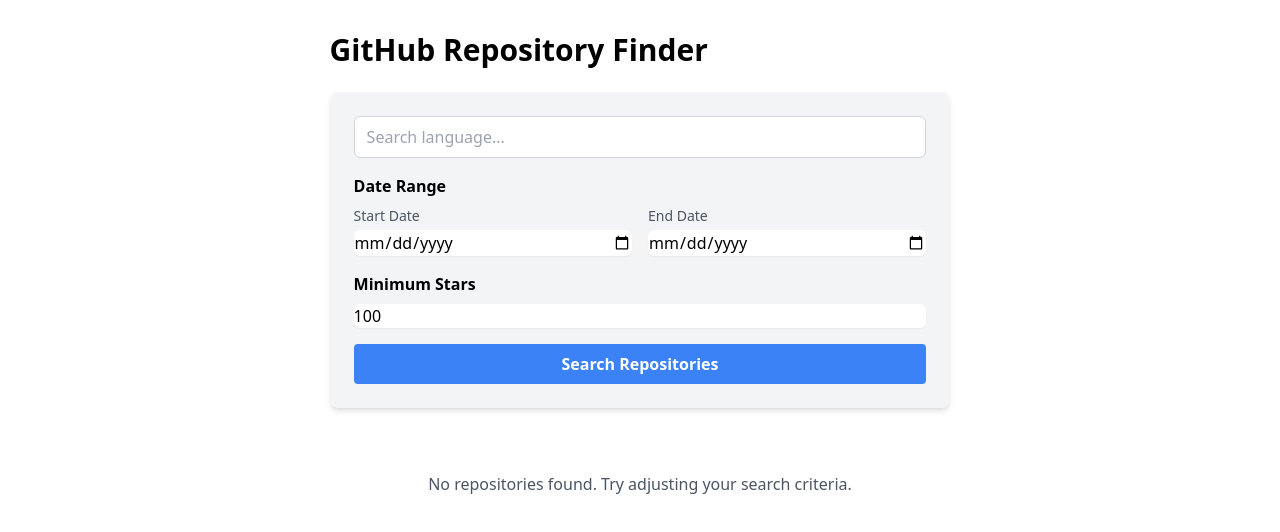
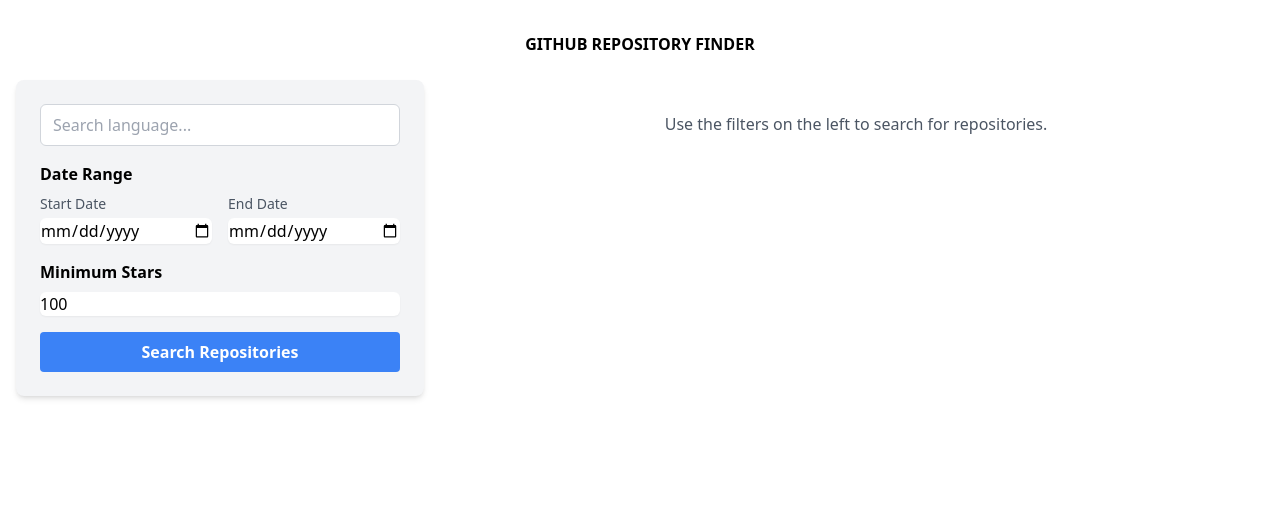
Before and after one commit to ajonesb/vue-github-repo-finder, a Vue app: page / in a window 1280 px wide. Shown: the top 532 px of the page. Built offline with nearby package versions, Linux system fonts and the light colour scheme.

Commit message:
changed UI to match wireframe for HomeView, added hasSearched to track search performed

```diff
--- a/src/views/HomeView.vue
+++ b/src/views/HomeView.vue
@@ -13,6 +13,7 @@ const { repos, loading, error } = storeToRefs(repoStore);
 const selectedLanguages = ref([]);
 const dateRange = ref({ start: null, end: null });
 const minStars = ref(100);
+const hasSearched = ref(false);
 
 const reposByLanguage = computed(() => {
   const result = {};
@@ -25,6 +26,7 @@ const reposByLanguage = computed(() => {
 });
 
 async function searchRepos() {
+  hasSearched.value = true;
   repoStore.clearRepos();
   for (const language of selectedLanguages.value) {
     await repoStore.fetchRepos(
@@ -55,20 +57,28 @@ function onScroll(event, language) {
 </script>
 
 <template>
-  <div class="container mx-auto px-4 py-8" style="max-width: 51%; margin: auto">
-    <h1 class="text-3xl font-bold mb-6">GitHub Repository Finder</h1>
-    <div class="filters space-y-4 mb-8">
+  <div class="container mx-auto px-4 py-8">
+    <h1 class="text-1xl text-center font-bold mb-6 uppercase">
+      GitHub Repository Finder
+    </h1>
+    <div class="flex flex-row space-x-6">
+      <!-- Left side: Filters -->
+      <div class="w-1/3 space-y-4">
+        <div class="bg-gray-100 p-6 rounded-lg shadow-md">
           <LanguageFilter v-model:selectedLanguages="selectedLanguages" />
-      <DateRangeFilter v-model:dateRange="dateRange" />
-      <StarFilter v-model:minStars="minStars" />
+          <DateRangeFilter v-model:dateRange="dateRange" class="mt-4" />
+          <StarFilter v-model:minStars="minStars" class="mt-4" />
           <button
             @click="searchRepos"
-        class="w-full bg-blue-500 hover:bg-blue-600 text-white font-semibold px-4 py-2 rounded transition duration-300"
+            class="w-full mt-4 bg-blue-500 hover:bg-blue-600 text-white font-semibold px-4 py-2 rounded transition duration-300"
           >
             Search Repositories
           </button>
         </div>
+      </div>
 
+      <!-- Right side: Results -->
+      <div class="w-2/3">
         <div v-if="loading" class="text-center py-8">
           <div
             class="animate-spin rounded-full h-12 w-12 border-t-2 border-b-2 border-blue-500 mx-auto"
@@ -85,6 +95,10 @@ function onScroll(event, language) {
           <p>{{ error }}</p>
         </div>
 
+        <div v-else-if="!hasSearched" class="text-center py-8 text-gray-600">
+          Use the filters on the left to search for repositories.
+        </div>
+
         <div
           v-else-if="Object.keys(reposByLanguage).length === 0"
           class="text-center py-8 text-gray-600"
@@ -96,7 +110,7 @@ function onScroll(event, language) {
           <div
             v-for="(langRepos, lang) in reposByLanguage"
             :key="lang"
-        class="language-section"
+            class="language-section bg-white shadow rounded-lg p-4"
           >
             <h2 class="text-2xl font-bold mb-4">{{ lang }}</h2>
             <div
@@ -108,6 +122,8 @@ function onScroll(event, language) {
           </div>
         </div>
       </div>
+    </div>
+  </div>
 </template>
 
 <style scoped>
```
Lines whose indentation alone changed are shown as unchanged.
